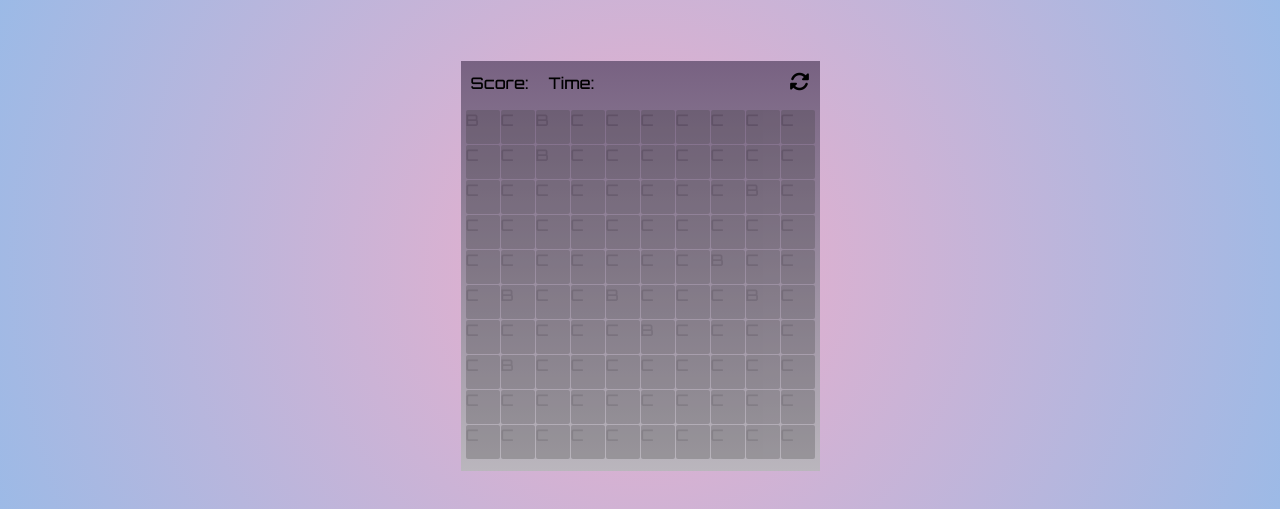
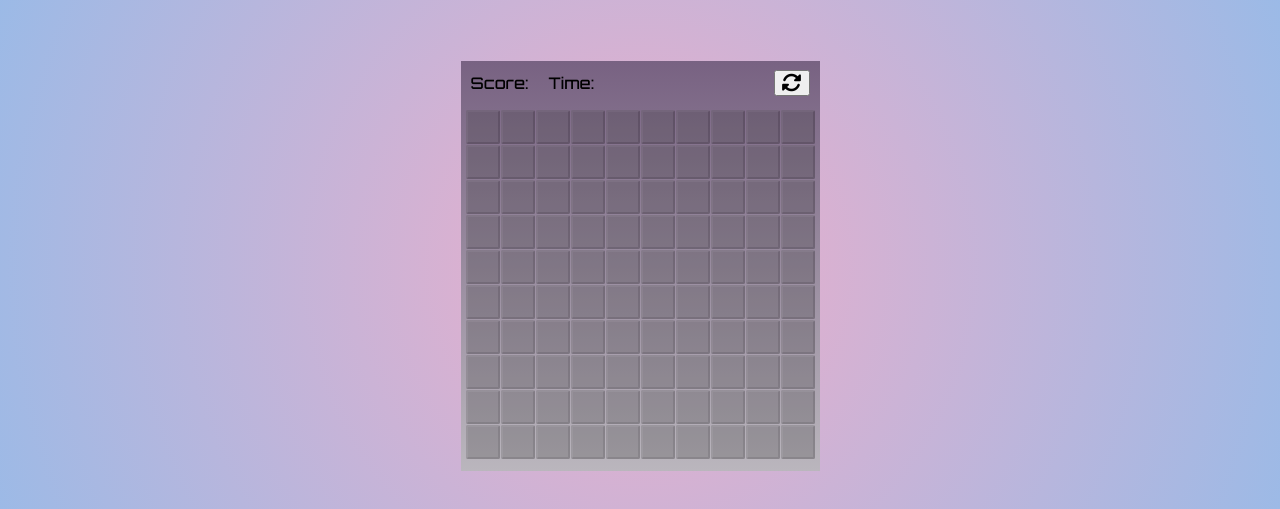
Before and after one commit to ilyakramko/Mineswapper, a React app in the folder mineswapper/: page / in a window 1280 px wide. Shown: the part 134-643 px from the top of the page. Built offline with nearby package versions, Linux system fonts and the light colour scheme.

Commit message:
Move some of the logic to the parent component, update rendering of the grid

```diff
--- a/mineswapper/src/App.tsx
+++ b/mineswapper/src/App.tsx
@@ -1,14 +1,92 @@
 import "./App.css";
 import Scoreboard from "./scoreboard/scoreboard";
 import Grid from "./grid/grid";
+import { CellStatus, GameCell } from "./models/cell";
+import { useState } from "react";
+import { GameStatus } from "./models/game";
+
+// const bombsAmount = 10;
+const gridWidth = 10;
+let cellArray: GameCell[][] = [];
 
 function App() {
+  const [gameStatus, setGameStatus] = useState<GameStatus>(
+    GameStatus.NotStarted
+  );
+
+  if (gameStatus === GameStatus.NotStarted) {
+    cellArray = generateGrid();
+  }
+
   return (
     <div className="mineswapper">
-      <Scoreboard />
-      <Grid />
+      <Scoreboard onGameStatusUpdate={setGameStatus} />
+      <Grid
+        initGrid={cellArray}
+        gridWidth={gridWidth}
+        gameStatus={gameStatus}
+        onGameStatusUpdate={setGameStatus}
+      />
     </div>
   );
 }
 
+function generateGrid(): GameCell[][] {
+  const gridArray = Array.from({ length: gridWidth * gridWidth }, (_, i) =>
+    i < 10 ? 1 : 0
+  ).sort(() => Math.random() - 0.5);
+
+  return setCellScore(toGridCellArray(gridArray, gridWidth));
+}
+
+function toGridCellArray(arr: number[], gridWidth: number): GameCell[][] {
+  let result: GameCell[][] = [];
+
+  for (let i = 0; i < gridWidth; i++) {
+    result.push([]);
+
+    for (let j = 0; j < gridWidth; j++) {
+      let gridArrayIndex: number = i * 10 + j;
+
+      let cell: GameCell = {
+        status: CellStatus.Closed,
+        coordinates: { x: i, y: j },
+        isBomb: Boolean(arr[gridArrayIndex]),
+        score: 0,
+      };
+
+      result[i].push(cell);
+    }
+  }
+
+  return result;
+}
+
+function setCellScore(arr: GameCell[][]): GameCell[][] {
+  arr.forEach((_, rowIndex, row) => {
+    row.forEach((_, columnIndex) => {
+      let bombCount: number = 0;
+
+      for (let m = rowIndex - 1; m <= rowIndex + 1; m++) {
+        for (let n = columnIndex - 1; n <= columnIndex + 1; n++) {
+          if (
+            m < 0 ||
+            n < 0 ||
+            m >= gridWidth ||
+            n >= gridWidth ||
+            (m === rowIndex && n === columnIndex)
+          )
+            continue;
+
+          if (arr[m][n].isBomb) bombCount++;
+        }
+      }
+
+      arr[rowIndex][columnIndex].score = bombCount;
+    });
+  });
+
+  return arr;
+}
+
 export default App;
--- a/mineswapper/src/grid/cell/cell.tsx
+++ b/mineswapper/src/grid/cell/cell.tsx
@@ -1,10 +1,72 @@
-import { GameCell } from "../../models/cell";
+import { CellStatus, Coordinates, GameCell } from "../../models/cell";
 import "./cell.css";
 
 interface CellProps {
   cell: GameCell;
+  onCellLeftClick: (coordinates: Coordinates) => void;
 }
 
-export default function Cell({ cell }: CellProps) {
-  return <div className="cell">{cell.isBomb ? "B" : "C"}</div>;
+export default function Cell({ cell, onCellLeftClick }: CellProps) {
+  let statusClassName: string = "";
+  let statusContent: string = "";
+
+  switch (cell.status) {
+    case CellStatus.Opened:
+      if (cell.isBomb) {
+        statusClassName = "cell-mine";
+        break;
+      }
+
+      if (cell.score === 0) {
+        statusClassName = "cell-empty";
+      } else {
+        statusClassName = "cell-opened";
+        statusContent = String(cell.score);
+
+        switch (cell.score) {
+          case 1:
+            statusClassName += " cell-one";
+            break;
+          case 2:
+            statusClassName += " cell-two";
+            break;
+          case 3:
+            statusClassName += " cell-three";
+            break;
+          case 4:
+            statusClassName += " cell-four";
+            break;
+          case 5:
+            statusClassName += " cell-five";
+            break;
+        }
+      }
+      break;
+    case CellStatus.Flagged:
+      statusClassName = "cell-flag";
+
+      //if win or gameover
+      // if (cell.isBomb) {
+      //   statusClassName += " cell-flag-bomb";
+      // }
+
+      break;
+    default:
+      break;
+  }
+
+  return (
+    <button
+      className={`cell ${statusClassName}`}
+      onClick={() => onCellLeftClick(cell.coordinates)}
+    >
+      {cell.status === CellStatus.Flagged ? (
+        <i className="fa-solid fa-flag"></i>
+      ) : cell.status === CellStatus.Opened && cell.isBomb ? (
+        <i className="fa-solid fa-bomb"></i>
+      ) : (
+        statusContent
+      )}
+    </button>
+  );
 }
--- a/mineswapper/src/grid/grid.tsx
+++ b/mineswapper/src/grid/grid.tsx
@@ -1,26 +1,99 @@
 import Cell from "./cell/cell";
-import { GameCell, CellStatus } from "../models/cell";
+import { GameCell, CellStatus, Coordinates } from "../models/cell";
 import "./grid.css";
+import { useEffect, useState } from "react";
+import { GameStatus } from "../models/game";
 
-export default function Grid() {
-  //TODO: Move this once game complexity introduced
-  const bombsAmount = 10;
-  const gridWidth = 10;
+const indexes = Array.from({ length: 10 }, (_, i) => i);
 
-  const indexes = Array.from({ length: 10 }, (_, i) => i);
+interface GridProps {
+  initGrid: GameCell[][];
+  gridWidth: number;
+  gameStatus: GameStatus;
+  onGameStatusUpdate: (status: GameStatus) => void;
+}
 
-  const gridArray = Array.from({ length: gridWidth * gridWidth }, (_, i) =>
-    i < 10 ? 1 : 0
-  ).sort(() => Math.random() - 0.5);
+//If props from parent and creating the useState on it, is it ok?
+export default function Grid({
+  initGrid,
+  gridWidth,
+  gameStatus,
+  onGameStatusUpdate,
+}: GridProps) {
+  const [cellArray, setCellArray] = useState<GameCell[][]>(initGrid);
 
-  var cellArray = toGridCellArray(gridArray, gridWidth);
+  //Was added if initGrid updated since useState is setted only during initial rendering
+  //??
+  useEffect(() => {
+    setCellArray(initGrid);
+  }, [initGrid]);
+
+  function handleLeftClick(coord: Coordinates) {
+    let arrayCopy: GameCell[][] = cellArray.slice();
+    clickCell(coord, arrayCopy);
+    setCellArray(arrayCopy);
+  }
+
+  // function handleRightClick(coordinates: Coordinates) {}
+
+  //TODO: still re-render grid on game-over or by click on opened/flagged cell.
+  function clickCell(coord: Coordinates, arr: GameCell[][]) {
+    if (gameStatus === GameStatus.GameOver) return;
+
+    if (gameStatus === GameStatus.NotStarted) {
+      onGameStatusUpdate(GameStatus.InProgress);
+    }
+
+    let cell: GameCell = arr[coord.x][coord.y];
+
+    if (
+      cell.status === CellStatus.Flagged ||
+      cell.status === CellStatus.Opened
+    ) {
+      return;
+    }
+
+    cell.status = CellStatus.Opened;
+
+    if (cell.isBomb) {
+      //TODO: Game Over
+      onGameStatusUpdate(GameStatus.GameOver);
+      return;
+    }
+
+    if (cell.score > 0) {
+      //Update the cell array using state?
+      return;
+    }
+
+    for (let m = coord.x - 1; m <= coord.x + 1; m++) {
+      for (let n = coord.y - 1; n <= coord.y + 1; n++) {
+        let cellCoord: Coordinates = { x: m, y: n };
+
+        if (
+          m < 0 ||
+          n < 0 ||
+          m >= gridWidth ||
+          n >= gridWidth ||
+          (m === coord.x && n === coord.y)
+        )
+          continue;
+
+        clickCell(cellCoord, arr);
+      }
+    }
+  }
 
   const rows = indexes.map((_, rowIndex) => {
     return (
       <div key={rowIndex} className="grid-row">
         {indexes.map((_, columnIndex) => {
           return (
-            <Cell key={columnIndex} cell={cellArray[rowIndex][columnIndex]} />
+            <Cell
+              key={columnIndex}
+              onCellLeftClick={handleLeftClick}
+              cell={cellArray[rowIndex][columnIndex]}
+            />
           );
         })}
       </div>
@@ -33,25 +106,3 @@ export default function Grid() {
     </div>
   );
 }
-
-function toGridCellArray(arr: number[], gridWidth: number): GameCell[][] {
-  let result: GameCell[][] = [];
-
-  for (let i = 0; i < gridWidth; i++) {
-    result.push([]);
-
-    for (let j = 0; j < gridWidth; j++) {
-      let gridArrayIndex: number = i * 10 + j;
-
-      let cell: GameCell = {
-        status: CellStatus.Closed,
-        coordinates: { x: i, y: j },
-        isBomb: Boolean(arr[gridArrayIndex]),
-      };
-
-      result[i].push(cell);
-    }
-  }
-
-  return result;
-}
--- a/mineswapper/src/models/cell.ts
+++ b/mineswapper/src/models/cell.ts
@@ -13,4 +13,5 @@ export interface GameCell {
   status: CellStatus;
   coordinates: Coordinates;
   isBomb: boolean;
+  score: number;
 }
--- /dev/null
+++ b/mineswapper/src/models/game.ts
@@ -0,0 +1,6 @@
+export enum GameStatus {
+  NotStarted,
+  InProgress,
+  Win,
+  GameOver,
+}
--- a/mineswapper/src/scoreboard/scoreboard.tsx
+++ b/mineswapper/src/scoreboard/scoreboard.tsx
@@ -1,6 +1,11 @@
+import { GameStatus } from "../models/game";
 import "./scoreboard.css";
 
-export default function Scoreboard() {
+interface ScoreboardProps {
+  onGameStatusUpdate: (status: GameStatus) => void;
+}
+
+export default function Scoreboard({ onGameStatusUpdate }: ScoreboardProps) {
   return (
     <div className="top">
       <div className="info">
@@ -10,9 +15,13 @@ export default function Scoreboard() {
         <div id="stopwatch" className="stopwatch"></div>
       </div>
       <div className="controls">
-        <div id="reset" className="reset">
+        <button
+          id="reset"
+          className="reset"
+          onClick={() => onGameStatusUpdate(GameStatus.NotStarted)}
+        >
           <i className="fa-solid fa-rotate"></i>
-        </div>
+        </button>
       </div>
     </div>
   );
```
